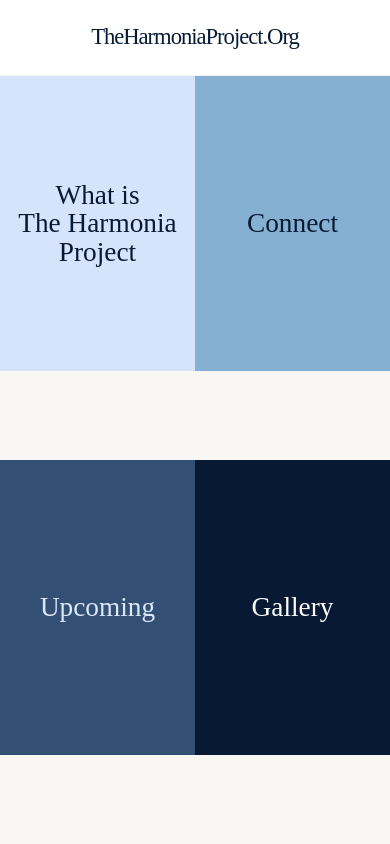
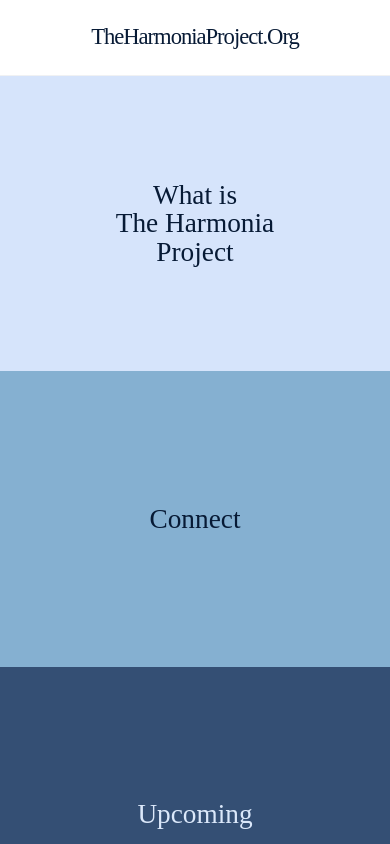
Before and after one commit to ibrahimwehbi7-alt/harmonia, a plain HTML site: page index.html in a window 390 px wide. Shown: the top 844 px of the page. Drawn offline with Linux system fonts and the light colour scheme.

Commit message:
Fix responsive page navigation

```diff
--- a/styles.css
+++ b/styles.css
@@ -141,7 +141,7 @@ main {
 
 .page {
   position: absolute;
-  top: 132px;
+  top: 0;
   left: 0;
   right: 0;
   bottom: 0;
@@ -441,14 +441,17 @@ body.internal-page .page {
     min-height: calc(100svh - 76px);
   }
 
-  .home-grid,
-  .home-grid.active {
-    width: 100%;
-    height: calc(100svh - 76px);
-    display: grid;
-    grid-template-columns: repeat(2, minmax(0, 1fr));
-    grid-template-rows: repeat(2, minmax(0, 1fr));
-  }
+.home-grid {
+  display: none;
+  width: 100%;
+  height: calc(100svh - 76px);
+  grid-template-columns: repeat(2, minmax(0, 1fr));
+  grid-template-rows: repeat(2, minmax(0, 1fr));
+}
+
+.home-grid.active {
+  display: grid;
+}
 
   .panel {
     width: 100%;
```
